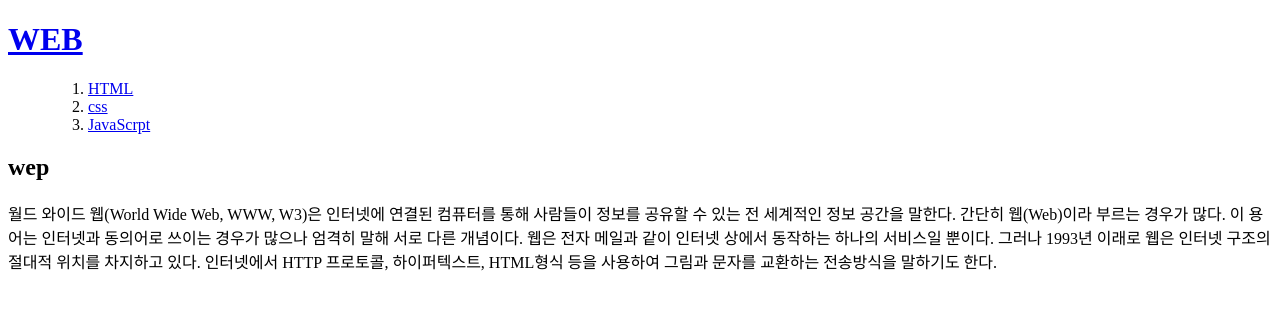
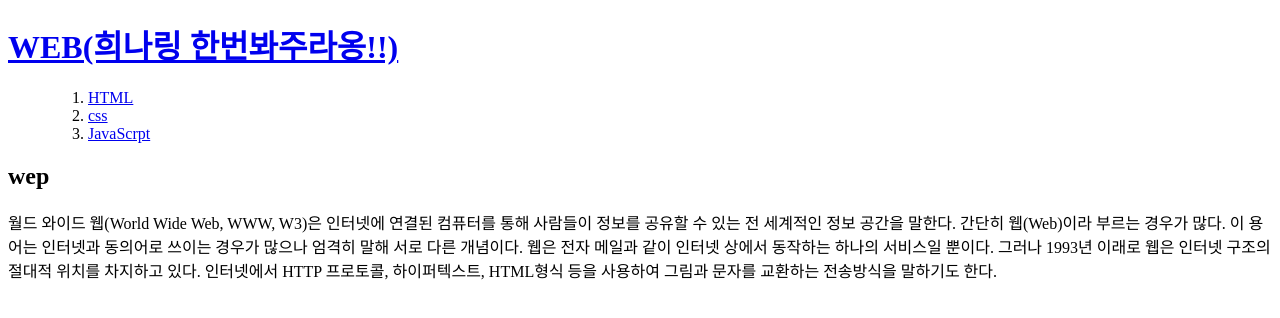
Before and after one commit to pdmpdm91/wep1, a plain HTML site: page index.html in a window 1280 px wide. Drawn offline with Linux system fonts and the light colour scheme.

Commit message:
Add files via upload

```diff
--- a/index.html
+++ b/index.html
@@ -6,7 +6,7 @@
 </head>
 
 <body>
-<h1><a href="index.html">WEB</a></h1>
+<h1><a href="index.html">WEB(희나링 한번봐주라옹!!)</a></h1>
 <ul><ol>
   <li><a href="1.html">HTML</a></li>
   <li><a href="2.html">css</a></li>
```
